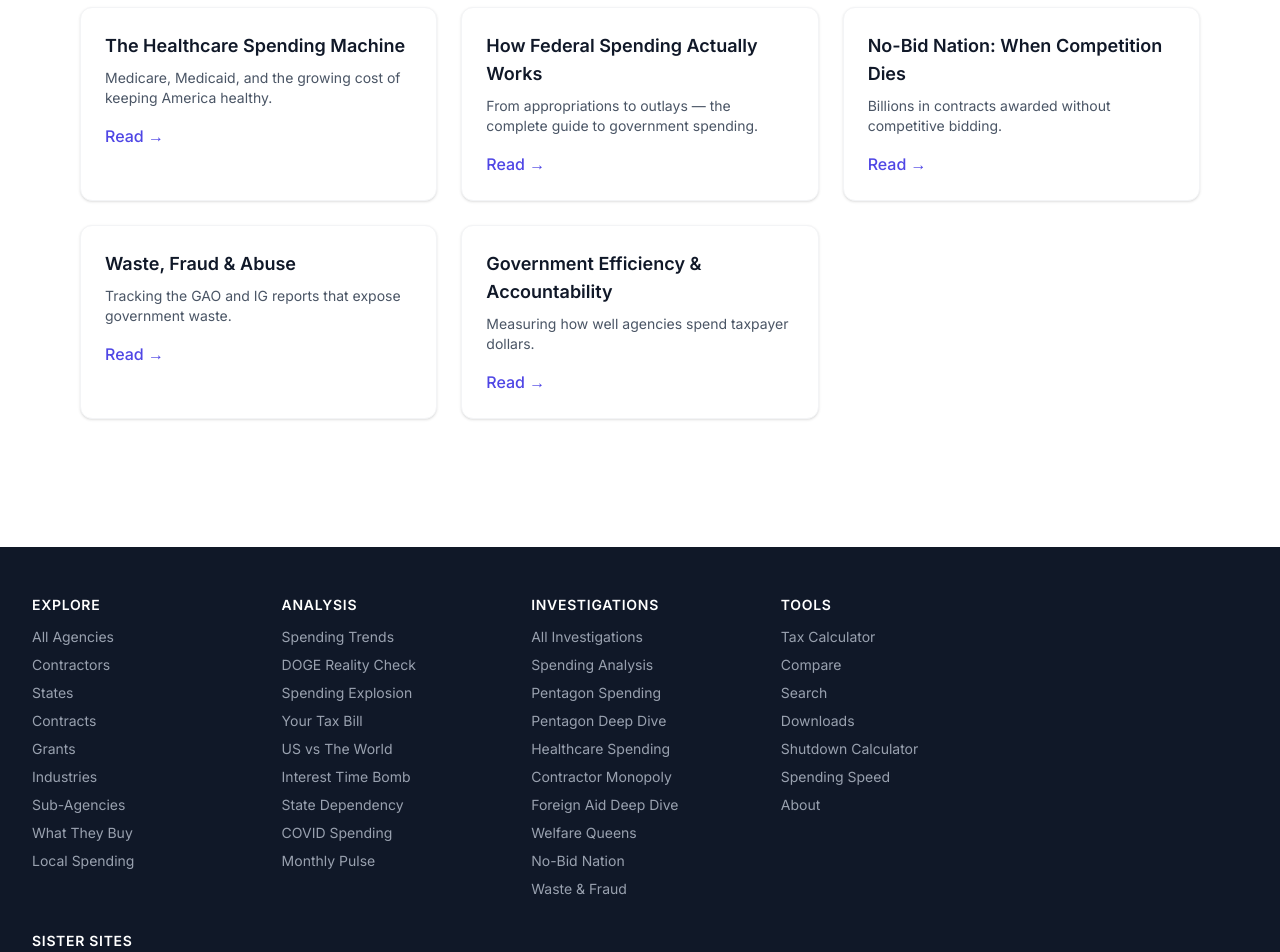
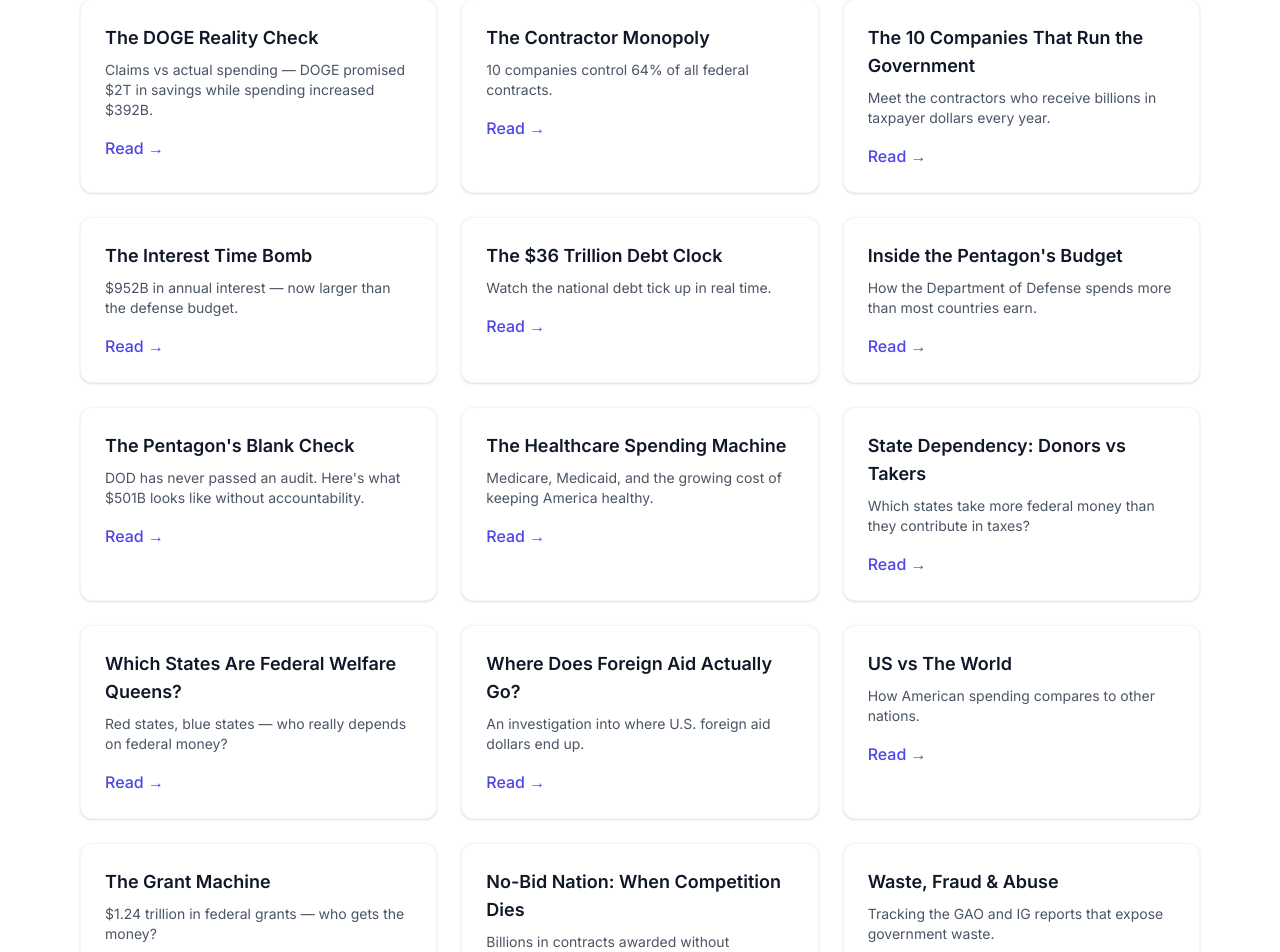
Before and after one commit to kianbob/openspending, a Next.js app: page /investigations in a window 1280 px wide. Shown: the part 620-1572 px from the top of the page. Built offline with nearby package versions, Linux system fonts and the light colour scheme.

Commit message:
fix: audit fixes — metadata, sitemap, investigations hub, RSS, about page

```diff
--- a/src/app/feed.xml/route.ts
+++ b/src/app/feed.xml/route.ts
@@ -103,6 +103,54 @@
     description:
       "For every $1 in federal taxes, West Virginia gets $4.22 back. New Jersey gets $0.71. See which states are donors and which are takers.",
   },
+  {
+    path: "/spending-explosion",
+    title: "The Spending Explosion",
+    description:
+      "Federal spending grew 63% since 2017 — a deep dive into where the growth happened and why.",
+  },
+  {
+    path: "/your-tax-bill",
+    title: "Your Tax Bill Breakdown",
+    description:
+      "$33,135 per taxpayer — see exactly where your federal tax dollars go.",
+  },
+  {
+    path: "/doge-reality",
+    title: "The DOGE Reality Check",
+    description:
+      "DOGE promised $2 trillion in savings. Federal spending increased $392 billion. The data tells the real story.",
+  },
+  {
+    path: "/foreign-aid-deep-dive",
+    title: "Where Does Foreign Aid Actually Go?",
+    description:
+      "An investigation into U.S. foreign aid — which countries get the most, what categories dominate, and whether it's working.",
+  },
+  {
+    path: "/pentagon-deep-dive",
+    title: "The Pentagon's Blank Check",
+    description:
+      "The DOD has never passed a full audit. $501B in spending, cost-plus contracts, and the revolving door between Pentagon and contractors.",
+  },
+  {
+    path: "/welfare-queens",
+    title: "Which States Are Federal Welfare Queens?",
+    description:
+      "For every $1 in federal taxes, West Virginia gets $4.22 back. See which states are donors and which are takers.",
+  },
+  {
+    path: "/grants",
+    title: "The Grant Machine: $1.24T in Federal Grants",
+    description:
+      "$1.24 trillion in federal grants — who gets the money and where does it go?",
+  },
+  {
+    path: "/spending-speed",
+    title: "Federal Spending by the Second",
+    description:
+      "Watch federal spending tick up in real time — $355,000 per second, $21.3 million per minute.",
+  },
 ];
 
 function escapeXml(str: string): string {
--- a/src/app/investigations/page.tsx
+++ b/src/app/investigations/page.tsx
@@ -13,9 +13,39 @@
     description: 'A comprehensive breakdown of federal spending across all major categories and agencies.',
   },
   {
+    href: '/spending-explosion',
+    title: 'The Spending Explosion',
+    description: 'Federal spending grew 63% since 2017.',
+  },
+  {
+    href: '/your-tax-bill',
+    title: 'Your Tax Bill Breakdown',
+    description: '$33,135 per taxpayer — where does it all go?',
+  },
+  {
+    href: '/doge-reality',
+    title: 'The DOGE Reality Check',
+    description: 'Claims vs actual spending — DOGE promised $2T in savings while spending increased $392B.',
+  },
+  {
+    href: '/contractor-monopoly',
+    title: 'The Contractor Monopoly',
+    description: '10 companies control 64% of all federal contracts.',
+  },
+  {
     href: '/top-10',
     title: 'The 10 Companies That Run the Government',
     description: 'Meet the contractors who receive billions in taxpayer dollars every year.',
+  },
+  {
+    href: '/interest',
+    title: 'The Interest Time Bomb',
+    description: '$952B in annual interest — now larger than the defense budget.',
+  },
+  {
+    href: '/national-debt',
+    title: 'The $36 Trillion Debt Clock',
+    description: 'Watch the national debt tick up in real time.',
   },
   {
     href: '/pentagon-spending',
@@ -23,14 +53,39 @@
     description: 'How the Department of Defense spends more than most countries earn.',
   },
   {
+    href: '/pentagon-deep-dive',
+    title: "The Pentagon's Blank Check",
+    description: "DOD has never passed an audit. Here's what $501B looks like without accountability.",
+  },
+  {
     href: '/healthcare-spending',
     title: 'The Healthcare Spending Machine',
     description: 'Medicare, Medicaid, and the growing cost of keeping America healthy.',
   },
   {
-    href: '/how-it-works',
-    title: 'How Federal Spending Actually Works',
-    description: 'From appropriations to outlays — the complete guide to government spending.',
+    href: '/state-dependency',
+    title: 'State Dependency: Donors vs Takers',
+    description: 'Which states take more federal money than they contribute in taxes?',
+  },
+  {
+    href: '/welfare-queens',
+    title: 'Which States Are Federal Welfare Queens?',
+    description: 'Red states, blue states — who really depends on federal money?',
+  },
+  {
+    href: '/foreign-aid-deep-dive',
+    title: 'Where Does Foreign Aid Actually Go?',
+    description: 'An investigation into where U.S. foreign aid dollars end up.',
+  },
+  {
+    href: '/global-comparison',
+    title: 'US vs The World',
+    description: 'How American spending compares to other nations.',
+  },
+  {
+    href: '/grants',
+    title: 'The Grant Machine',
+    description: '$1.24 trillion in federal grants — who gets the money?',
   },
   {
     href: '/no-bid',
@@ -46,6 +101,16 @@
     href: '/efficiency',
     title: 'Government Efficiency & Accountability',
     description: 'Measuring how well agencies spend taxpayer dollars.',
+  },
+  {
+    href: '/how-it-works',
+    title: 'How Federal Spending Actually Works',
+    description: 'From appropriations to outlays — the complete guide to government spending.',
+  },
+  {
+    href: '/shutdown-calculator',
+    title: 'Government Shutdown Calculator',
+    description: 'What a shutdown really costs taxpayers.',
   },
 ];
 
```
